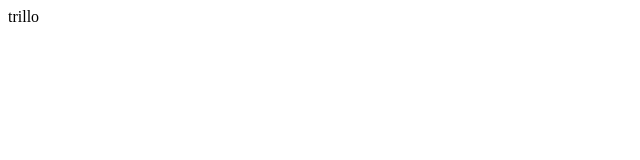
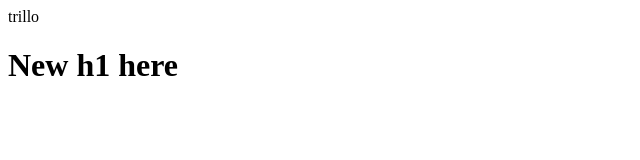
Before and after one commit to MihailoMilenkovic/scss-trillo-app, a website: page index.html in a window 1280 px wide. Shown: the whole page, without its empty margins (0-640 px from the left). Drawn offline with Linux system fonts and the light colour scheme.

Commit message:
add h1 for testing

```diff
--- a/index.html
+++ b/index.html
@@ -15,5 +15,6 @@
   </head>
   <body>
     trillo
+    <h1>New h1 here</h1>
   </body>
 </html>
```
